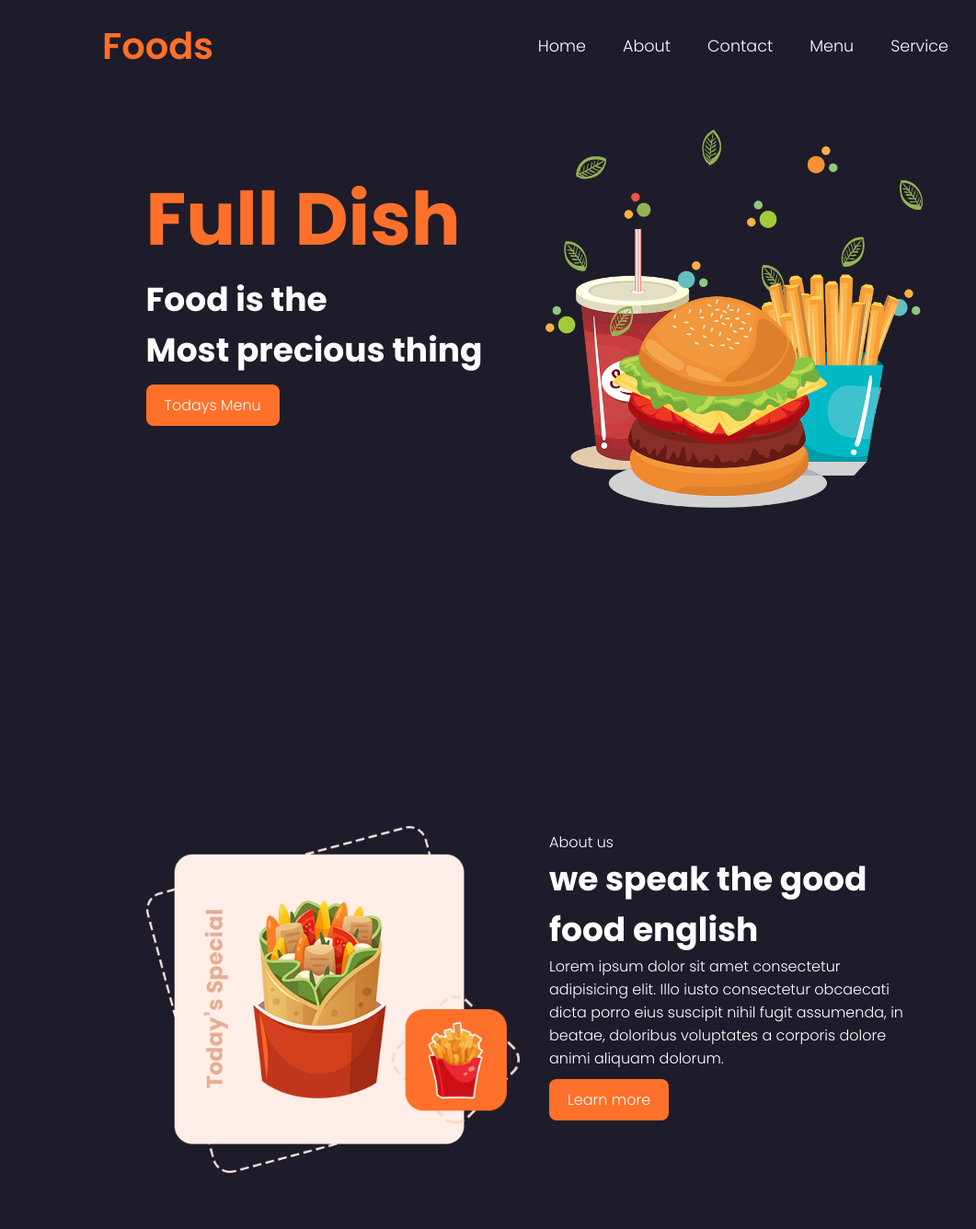
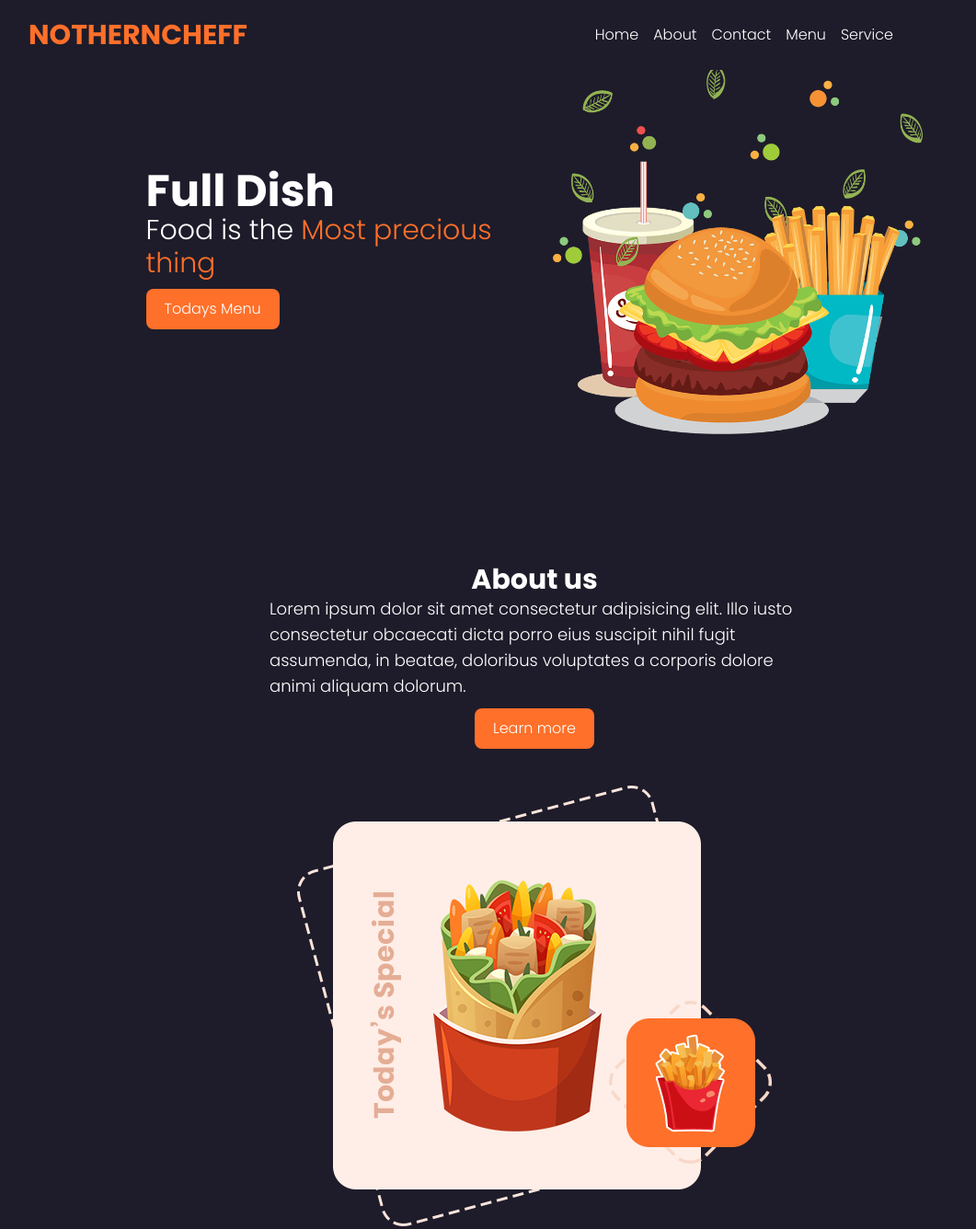
Before and after one commit to abdul807/food-website, a plain HTML site: page index.html in a window 1280 px wide. Shown: the top 1336 px of the page at 92% size, without its empty margins (59-1120 px from the left). Drawn offline with nearby package versions, Linux system fonts and the light colour scheme.

Commit message:
added mobile view

```diff
--- a/index.html
+++ b/index.html
@@ -7,13 +7,15 @@
     <link rel="icon" href="img/favicon.ico">
     <title>Hajia Kitchen</title>
     <link href='https://unpkg.com/boxicons@2.1.4/css/boxicons.min.css' rel='stylesheet'>
+    <script src="https://cdn.jsdelivr.net/npm/@tailwindcss/browser@4"></script>
+
 
     <link rel="stylesheet" href="style.css">
 </head>
-<body>
-    <header>
-        <a href="" class="logo">Foods</a>
-        <ul class="nav">
+<body class="h-screen items-center">
+    <header class="w-full items-center -left-20">
+        <a href="" class=" text-3xl font-bold text-[#ff702a]">NOTHERNCHEFF</a>
+        <ul class=" hidden sm:flex sm:gap-4">
             <li><a href="#home">Home</a></li>
             <li><a href="#about">About</a></li>
             <li><a href="#contact">Contact</a></li>
@@ -23,31 +25,33 @@
 
         </ul>
     </header>
-    <section id="home" class="home">
-        <div class="home-text">
-           <h1>Full Dish</h1>
-           <h2>Food is the <br> Most precious thing</h2>
+    <section id="home" class="flex flex-col-reverse gap-10 sm:grid sm:grid-cols-2 sm:items-center p-4">
+        <div class="p-4">
+           <h1 class="text-5xl font-bold mb-5">Full Dish</h1>
+           <h2 class="text-3xl p-4">Food is the <span class="text-[#ff702a]">Most precious thing</span> </h2>
            <a href="" class="btn">Todays Menu</a>
         </div>
 
-        <div class="home-img">
-            <img src="img/home.png" alt="">
+        <div class="">
+            <img src="img/home.png"  alt="">
         </div>
 </section>
 
 
-     <section id="about" class="about">
-         <div class="container">
-            <div class="home-img">
+     <section id="about" class="flex flex-col-reverse gap-10 items-center justify-center">
+         <div class="mt-10">
+            <div class="">
                 <img src="img/about.png" alt="">
             </div>
-        <div class="home-text">
-           <p>About us</p>
-           <h2>we speak the good food english</h2>
-           <p>Lorem ipsum dolor sit amet consectetur adipisicing elit. Illo iusto consectetur obcaecati dicta porro eius suscipit nihil fugit assumenda, in beatae, doloribus voluptates a corporis dolore animi aliquam dolorum.</p>
+        </div>
+        <div class="flex flex-col items-center">
+           <p class="text-3xl font-bold -mt-3">About us</p>
+
+           <p class="max-w-xl mx-auto text-lg">Lorem ipsum dolor sit
+            amet consectetur adipisicing
+            elit. Illo iusto consectetur obcaecati dicta porro eius suscipit nihil fugit assumenda, in beatae, doloribus voluptates a corporis dolore animi aliquam dolorum.</p>
            <a href="" class="btn">Learn more</a>
         </div>
-         </div>
  </section>
 
 <section id="menu" class="menu" >
--- a/style.css
+++ b/style.css
@@ -1,8 +1,6 @@
-@import url('https://fonts.googleapis.com/css2?family=Montserrat:ital,wght@1,500&family=Poppins:ital,wght@0,300;0,600;0,700;1,200;1,300&display=swap');
+@import url("https://fonts.googleapis.com/css2?family=Montserrat:ital,wght@1,500&family=Poppins:ital,wght@0,300;0,600;0,700;1,200;1,300&display=swap");
 
-
-
-*{
+* {
   padding: 0;
   margin: 0;
   box-sizing: border-box;
@@ -11,39 +9,35 @@
   /* background-color: rgb(44, 42, 42); */
   /* color: white; */
   scroll-behavior: smooth;
-    font-family: 'Montserrat', sans-serif;
-font-family: 'Poppins', sans-serif;
+  font-family: "Montserrat", sans-serif;
+  font-family: "Poppins", sans-serif;
 }
 
-:root{
+:root {
   --main-color: #ff702a;
   --text-color: #fff;
   --bg-color: #1e1c2a;
   --big-font: 5rem;
   --h2-font: 2.25rem;
   --p-font: 0.5rem;
-
 }
 
-*::selection{
+*::selection {
   background: var(--bg-color);
   color: var(--text-color);
 }
 
-body{
-
+body {
   background: var(--bg-color);
   color: var(--text-color);
 }
 
-
-
-header{
+header {
   display: flex;
   justify-content: space-between;
   align-items: center;
   background-color: var(--bg-color);
-    width: 100%;
+
   margin-bottom: 10px;
   padding: 20px 170px;
   position: fixed;
@@ -54,50 +48,43 @@ header{
   color: var(--text-color);
 }
 
-.logo{
+.logo {
   font-size: 2.5rem;
   font-weight: 600;
   color: var(--main-color);
 }
 .nav {
   display: flex;
-
 }
 
 .nav li a {
-
   color: white;
   font-size: 1.1rem;
   padding: 10px 20px;
   font-weight: 500;
-
 }
 
-
-.nav li a:hover{
-    color:  var(--main-color);
-    transition: .4s;
-
+.nav li a:hover {
+  color: var(--main-color);
+  transition: 0.4s;
 }
 
-
-section{
+section {
   /* margin-top: 100px; */
   padding: 70px 17%;
   /* min-height: 100vh; */
 }
 
-
-.home{
+/* .home {
   width: 100%;
   min-height: 80vh;
   display: grid;
-    grid-template-columns: repeat(2,1fr);
+  grid-template-columns: repeat(2, 1fr);
   align-items: center;
   gap: 1.5rem;
-}
+} */
 
-.home-img img{
+.home-img img {
   max-width: 100%;
   width: 600px;
   height: auto;
@@ -105,18 +92,17 @@ section{
   top: 30px;
 }
 
-.home-text h1{
+/* .home-text h1 {
   color: #ff702a;
   font-size: var(--big-font);
-}
+} */
 
-.home-text h2{
+/* .home-text h2 {
   color: white;
   font-size: var(--h2-font);
-  }
+} */
 
-
-  .btn{
+.btn {
   display: inline-block;
   background-color: #ff702a;
   color: white;
@@ -125,46 +111,45 @@ section{
   margin-top: 10px;
 }
 
+.btn:hover {
+  transform: scaleX(1.2) translateY(10px);
+}
 
-  .btn:hover{
-    transform: scaleX(1.2) translateY(10px) }
-
-
-
-    .container{
+.container {
   /* width: 100%; */
   min-height: 80vh;
   margin-top: 30px;
   display: grid;
   justify-content: center;
-        grid-template-columns: repeat(2,2fr);
+  grid-template-columns: repeat(2, 2fr);
   align-items: center;
   gap: 2rem;
 }
 
-    .heading{
+.heading {
   text-align: center;
 }
 
-    .heading span{
+.heading span {
   color: var(--main-color);
-        font-weight: 600;    }
+  font-weight: 600;
+}
 
-    .heading h2{
+.heading h2 {
   font-size: var(--h2-font);
 }
 
-    .menu{
+.menu {
   min-height: 90 vh;
 }
 
-    .menu-container{
+.menu-container {
   display: grid;
-        grid-template-columns: repeat(auto-fit,minmax(220px,auto));
+  grid-template-columns: repeat(auto-fit, minmax(220px, auto));
   gap: 1.5rem;
   align-items: center;
 }
-.box{
+.box {
   position: relative;
   display: flex;
   flex-direction: column;
@@ -172,40 +157,39 @@ section{
   justify-content: center;
   height: auto;
   margin-top: 4rem;
-    background: #feeee7 ;
+  background: #feeee7;
   padding: 20px;
   border-radius: 0.5rem;
 }
 
-.box-img{
+.box-img {
   width: 220px;
   height: 220px;
-
 }
 
-.box-img img{
+.box-img img {
   width: 100%;
-    height:100% ;
+  height: 100%;
 }
 
-.box h2{
+.box h2 {
   font-size: 1.3rem;
   color: var(--bg-color);
 }
 
-.box h3{
+.box h3 {
   font-size: 1rem;
   color: var(--bg-color);
   margin: 4px 0px 10px;
 }
 
-.box span{
+.box span {
   font-size: 1rem;
   color: var(--main-color);
   font-weight: 400;
 }
 
-.box .bx{
+.box .bx {
   position: absolute;
   background: var(--main-color);
   top: 0;
@@ -215,7 +199,7 @@ section{
   border-radius: 0 0.5rem 0 0.5rem;
 }
 
-.-s-box{
+.-s-box {
   position: relative;
   display: flex;
   flex-direction: column;
@@ -228,25 +212,24 @@ section{
   border-radius: 0.5rem;
 }
 
-
-.main{
+.main {
   display: flex;
 }
 
-footer{
+footer {
   padding: 25px;
 }
-.col{
+.col {
   width: 25%;
 }
 
-.col h4{
+.col h4 {
   font-size: 1.2rem;
   color: var(--text-color);
   position: relative;
 }
 
-.col h4::before{
+.col h4::before {
   content: "";
   width: 50px;
   height: 2px;
@@ -256,23 +239,21 @@ footer{
   left: 0;
   margin-bottom: 4px;
 }
-.col ul li:not(last-child){
+.col ul li:not(last-child) {
   margin-bottom: 15px;
 }
 
-.col ul li a{
+.col ul li a {
   color: #9897a9;
-    transition: .4s;
+  transition: 0.4s;
   display: block;
   text-transform: capitalize;
   font-size: 1.1rem;
 }
 
-.col ul li a:hover{
+.col ul li a:hover {
   color: var(--main-color);
   transform: translateX(-12px);
-
-
 }
 /* .contact{
     display: flex;
@@ -281,7 +262,6 @@ footer{
     align-items: center;
     text-align: center;
 } */
-
 
 /* .cards{
   display: grid;
@@ -311,7 +291,6 @@ footer{
     top: 10px;
 } */
 
-
 /* .bx {
     position: absolute;
     right: 0;
```
Lines whose indentation alone changed are shown as unchanged.
